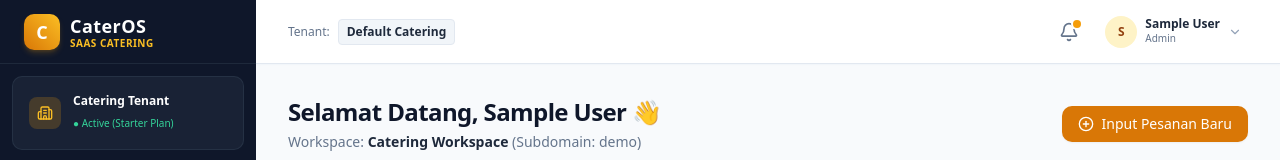
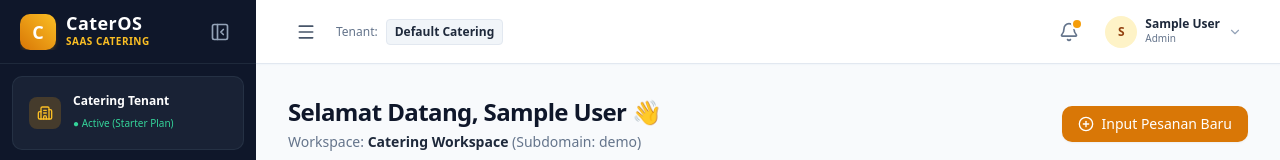
Before and after one commit to ferrymuhamadramdhani-arch/laravel-catering, a React (Vite) app in the folder frontend/: page /dashboard in a window 1280 px wide. Shown: the top 160 px of the page. Built offline with nearby package versions, Linux system fonts and the light colour scheme; no server answers; sample sign-in values are in the browser's storage.

Commit message:
feat(ui): add collapse/expand hide and show sidebar toggle button with smooth transitions

```diff
--- a/frontend/src/layouts/AdminLayout.tsx
+++ b/frontend/src/layouts/AdminLayout.tsx
@@ -14,18 +14,20 @@ import {
   Settings,
   LogOut,
   Menu as MenuIcon,
-  X,
   Building2,
   Bell,
   ChevronDown,
   FolderKanban,
   Tag,
-  Package
+  Package,
+  PanelLeftClose,
+  PanelLeftOpen
 } from 'lucide-react';
 import { cn } from '../lib/utils';
 
 export const AdminLayout: React.FC = () => {
   const [sidebarOpen, setSidebarOpen] = useState(false);
+  const [sidebarCollapsed, setSidebarCollapsed] = useState(false);
   const [userDropdownOpen, setUserDropdownOpen] = useState(false);
   const [masterDataOpen, setMasterDataOpen] = useState(true);
   const [userMgmtOpen, setUserMgmtOpen] = useState(true);
@@ -42,6 +44,14 @@ export const AdminLayout: React.FC = () => {
   const isMasterDataActive = location.pathname.startsWith('/master-data');
   const isUserMgmtActive = location.pathname.startsWith('/users') || location.pathname.startsWith('/roles');
 
+  const toggleSidebar = () => {
+    if (window.innerWidth < 768) {
+      setSidebarOpen(!sidebarOpen);
+    } else {
+      setSidebarCollapsed(!sidebarCollapsed);
+    }
+  };
+
   return (
     <div className="min-h-screen bg-slate-50 flex flex-col md:flex-row">
       {/* Mobile Sidebar Overlay */}
@@ -55,28 +65,34 @@ export const AdminLayout: React.FC = () => {
       {/* Sidebar */}
       <aside
         className={cn(
-          'fixed inset-y-0 left-0 z-50 w-64 bg-slate-900 text-slate-200 flex flex-col transition-transform duration-300 ease-in-out md:translate-x-0 md:static md:h-screen md:sticky md:top-0',
-          sidebarOpen ? 'translate-x-0' : '-translate-x-full'
+          'fixed inset-y-0 left-0 z-50 w-64 bg-slate-900 text-slate-200 flex flex-col transition-all duration-300 ease-in-out md:static md:h-screen md:sticky md:top-0',
+          // Mobile state
+          sidebarOpen ? 'translate-x-0' : '-translate-x-full md:translate-x-0',
+          // Desktop collapsed state
+          sidebarCollapsed ? 'md:hidden md:w-0 md:overflow-hidden' : 'md:w-64'
         )}
       >
-        {/* Brand Header */}
-        <div className="h-16 flex items-center justify-between px-6 border-b border-slate-800">
-          <div className="flex items-center gap-2.5">
-            <div className="w-9 h-9 rounded-lg bg-gradient-to-tr from-amber-600 to-amber-400 flex items-center justify-center text-white font-bold text-lg shadow-md shadow-amber-500/20">
+        {/* Brand Header with Hide Sidebar Button */}
+        <div className="h-16 flex items-center justify-between px-5 border-b border-slate-800">
+          <div className="flex items-center gap-2.5 overflow-hidden">
+            <div className="w-9 h-9 rounded-lg bg-gradient-to-tr from-amber-600 to-amber-400 flex items-center justify-center text-white font-bold text-lg shadow-md shadow-amber-500/20 flex-shrink-0">
               C
             </div>
-            <div>
-              <span className="font-bold text-white tracking-wide text-lg">CaterOS</span>
-              <span className="text-[10px] block text-amber-400 font-semibold uppercase tracking-wider -mt-1">
+            <div className="overflow-hidden">
+              <span className="font-bold text-white tracking-wide text-lg block leading-none">CaterOS</span>
+              <span className="text-[10px] block text-amber-400 font-semibold uppercase tracking-wider mt-0.5">
                 SaaS Catering
               </span>
             </div>
           </div>
+
+          {/* Toggle / Hide Sidebar Button */}
           <button
-            className="md:hidden text-slate-400 hover:text-white"
-            onClick={() => setSidebarOpen(false)}
+            onClick={toggleSidebar}
+            title="Sembunyikan Sidebar"
+            className="p-1.5 rounded-lg text-slate-400 hover:text-white hover:bg-slate-800 transition-colors"
           >
-            <X className="w-5 h-5" />
+            <PanelLeftClose className="w-5 h-5" />
           </button>
         </div>
 
@@ -368,13 +384,20 @@ export const AdminLayout: React.FC = () => {
       <div className="flex-1 flex flex-col min-w-0">
         {/* Top Header */}
         <header className="h-16 bg-white border-b border-slate-200 px-4 md:px-8 flex items-center justify-between sticky top-0 z-30 shadow-sm shadow-slate-100">
-          <div className="flex items-center gap-4">
+          <div className="flex items-center gap-3">
+            {/* Sidebar Toggle Button (Visible on Mobile & when Desktop is Collapsed) */}
             <button
-              className="md:hidden p-2 rounded-lg text-slate-600 hover:bg-slate-100"
-              onClick={() => setSidebarOpen(true)}
+              onClick={toggleSidebar}
+              title={sidebarCollapsed ? 'Tampilkan Menu Sidebar' : 'Sembunyikan Menu Sidebar'}
+              className="p-2 rounded-lg text-slate-600 hover:bg-slate-100 hover:text-slate-900 transition-colors"
             >
-              <MenuIcon className="w-5 h-5" />
+              {sidebarCollapsed ? (
+                <PanelLeftOpen className="w-5 h-5 text-amber-600" />
+              ) : (
+                <MenuIcon className="w-5 h-5" />
+              )}
             </button>
+
             <div className="hidden sm:flex items-center gap-2 text-xs font-medium text-slate-500">
               <span>Tenant:</span>
               <span className="px-2 py-1 rounded bg-slate-100 text-slate-800 font-semibold border border-slate-200">
```
